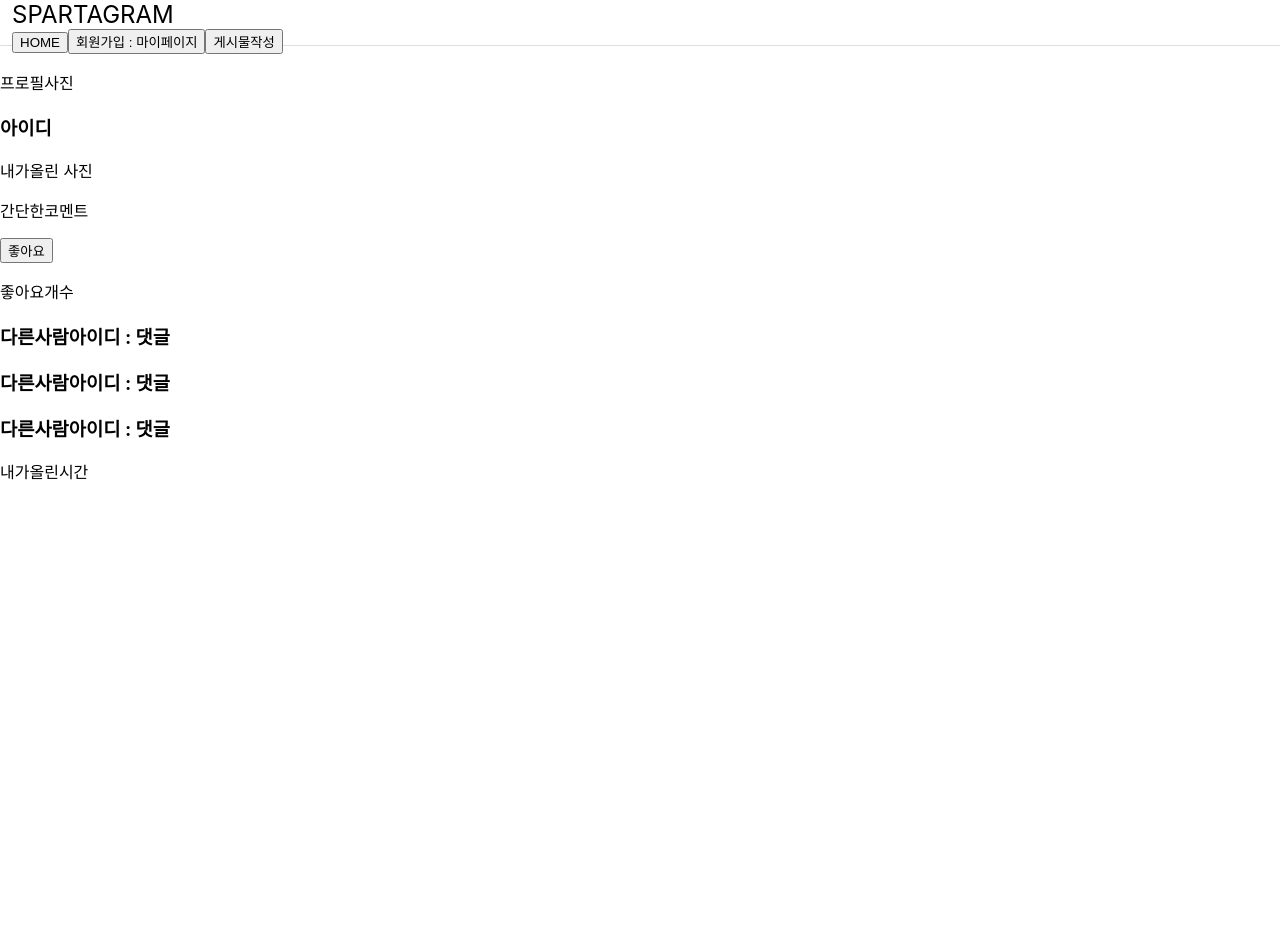
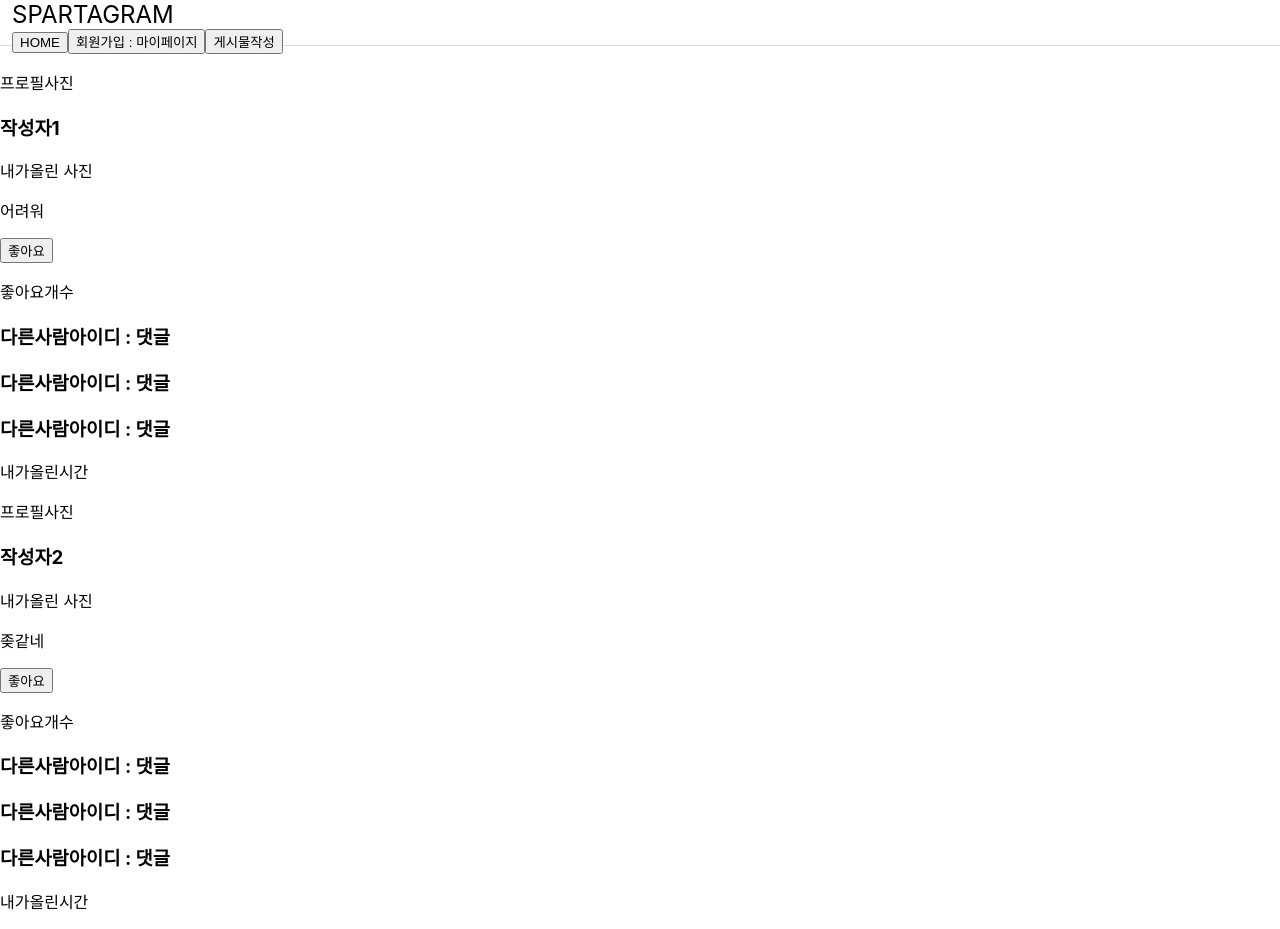
Before and after one commit to yc8569/1week_mini, a React (Create React App) app in the folder 1weekmini/: page / in a window 1280 px wide. Before the commit the page ends 800 px from the top, so only its background shows below. Built offline with nearby package versions, Linux system fonts and the light colour scheme.

Commit message:
mainposting1

```diff
--- a/1weekmini/src/pages/MainPage.jsx
+++ b/1weekmini/src/pages/MainPage.jsx
@@ -1,22 +1,29 @@
 import React from "react";
 import styled from "styled-components";
 import  Layout  from "../components/Layout";
+import { useSelector } from "react-redux";
+
+const MainPage = (props) => {
+  const posts = useSelector((state)=> state.posts.postList);
+  console.log(posts)
 
 
-const MainPage = (props) => {
 
     return (
         <Layout>
           <StContainer>
             <StMain>
               <div className="PostCard">
+                {posts.map((post)=>{
+                  return(
+                    <div>
                       <div className="Post-Top">
                         <p>프로필사진</p>
-                    <h3>아이디</h3>
+                        <h3>{post.username}</h3>
                       </div>
                       <div className="Post-Main">
                         <div>내가올린 사진</div>
-                      <p>간단한코멘트</p>
+                        <p>{post.contents}</p>
                       </div>
                       <div>
                         <button>좋아요</button><p>좋아요개수</p>
@@ -26,6 +33,10 @@ const MainPage = (props) => {
                         <p>내가올린시간</p>
 
                        </div>
+                    </div>
+                  )
+                })}
+
               </div>
 
 
```
Lines whose indentation alone changed are shown as unchanged.
